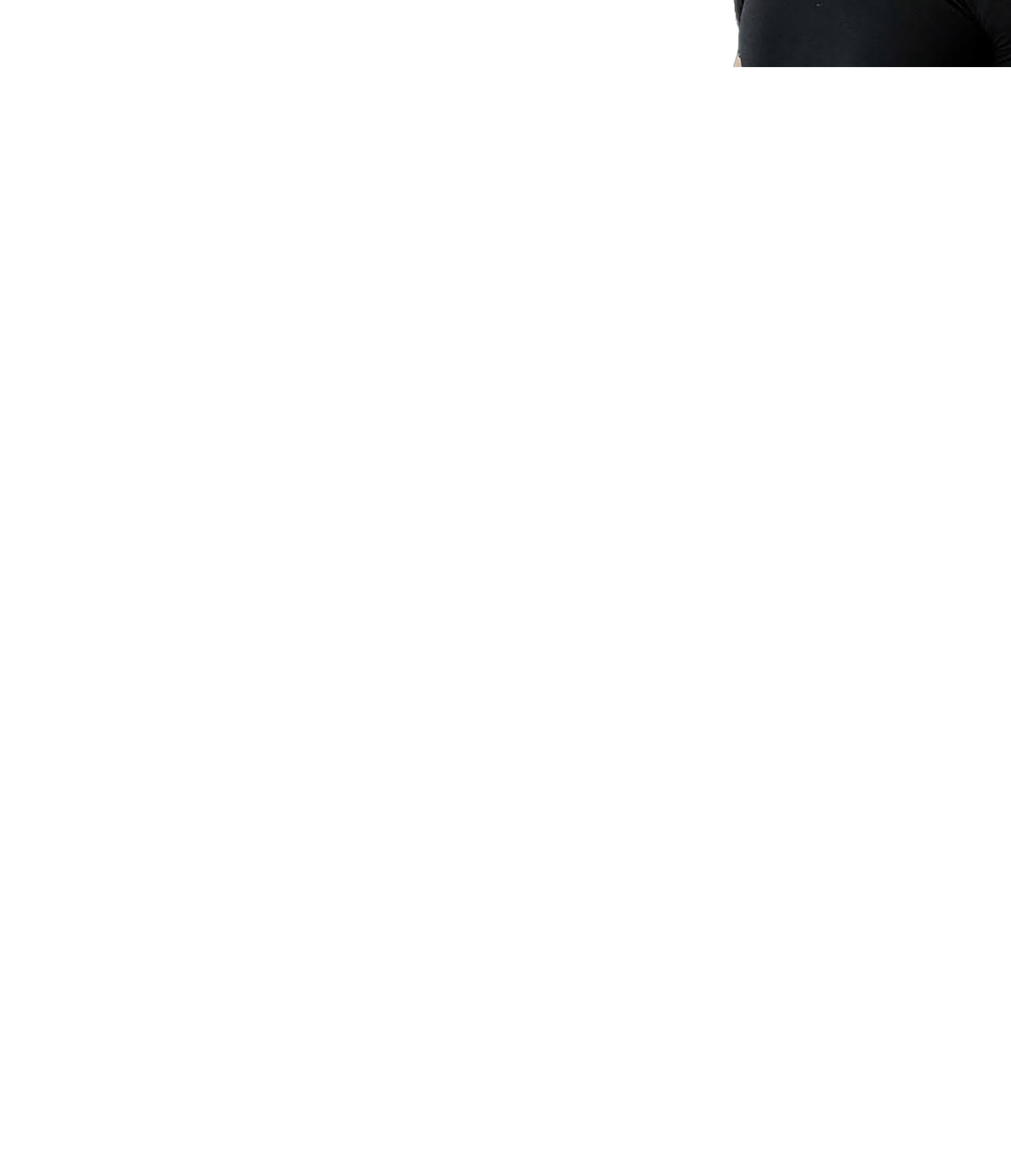
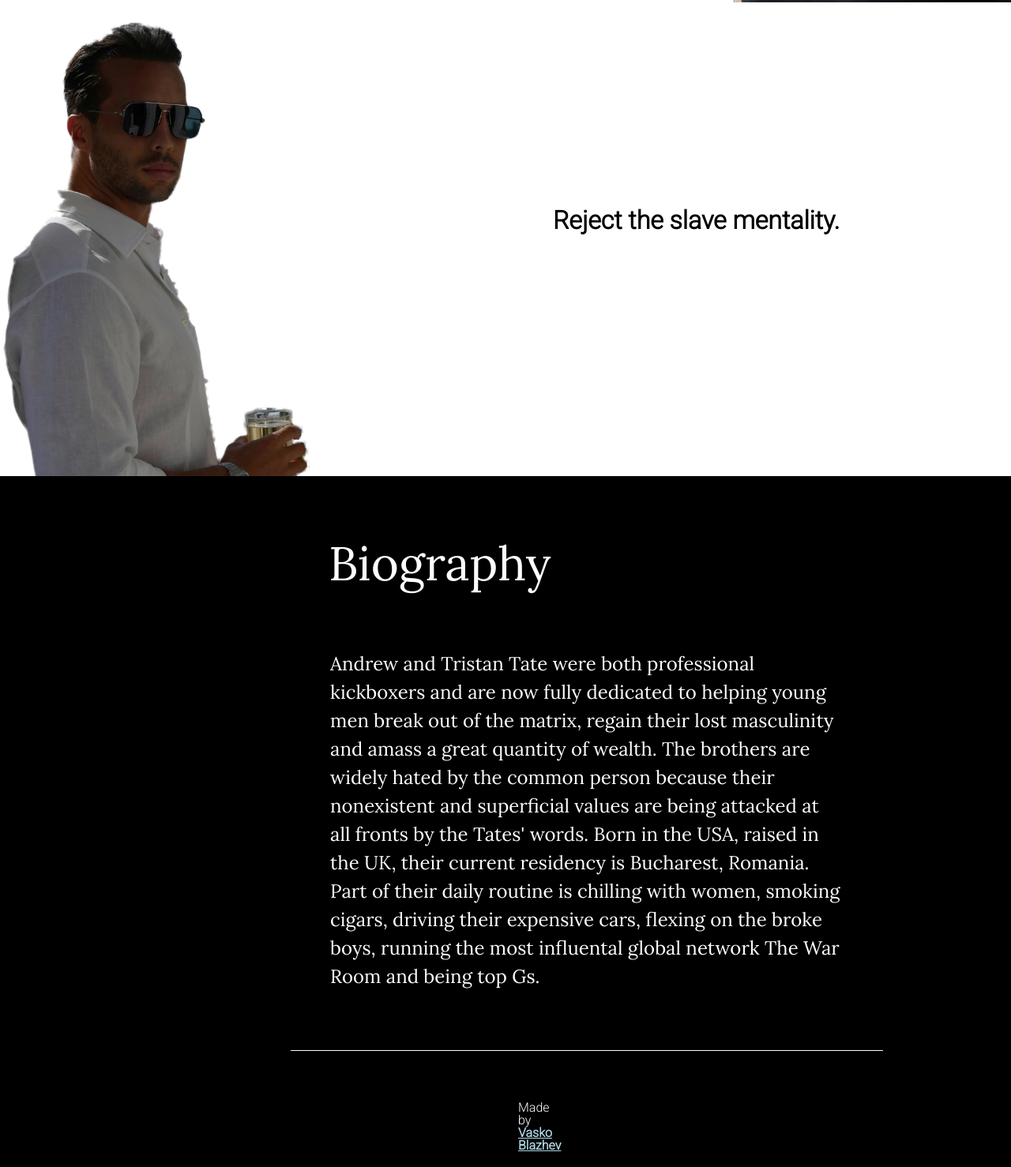
Before and after one commit to sunsesvasko/Andrew-Tate-Tribute-Page, a plain HTML site: page index.html in a window 1280 px wide. Shown: the part 1320-2798 px from the top of the page at 79% size. Before the commit the page ends 1405 px from the top, so only its background shows below. Drawn offline with Linux system fonts and the light colour scheme.

Commit message:
Commit #3? - Final Commit for Now
Added Section 3 & 4

```diff
--- a/index.html
+++ b/index.html
@@ -15,20 +15,34 @@
             </div>
             <a href="https://www.youtube.com/watch?v=leUaKT6VoQY" target="_blank"><i class="fa-solid fa-video" id="fontIcon"></i></a>
         </section>
-        <section class="section__quote">
-            <p class="section__quote__paragraph">
+        <section class="section__quote--andrew">
+            <p class="section__quote__paragraph--andrew">
                 Break out of the matrix.
             </p>
-            <img src="andrew.jpg" alt="Andrew Tate" id="andrewTate">
+            <img src="/andrew.jpg" alt="Andrew Tate" id="andrewTate">
+        </section>
+        <section class="section__quote--tristan">
+            <p class="section__quote__paragraph--tristan">
+                Reject the slave mentality.
+            </p>
+            <img src="/tristan.jpg" alt="Tristan Tate" id="tristanTate">
         </section>
         <section class="section__biography">
-
+            <h1 class="section__biography__header">Biography</h1>
+            <div class="paragraph__wrapper">
+                <p class="section__biography__paragraph">
+                    Andrew and Tristan Tate were both professional kickboxers
+                    and are now fully dedicated to helping young men break out
+                    of the matrix, regain their lost masculinity and amass a great
+                    quantity of wealth. The brothers are widely hated by the common
+                    person because their nonexistent and superficial values are being
+                    attacked at all fronts by the Tates' words. Born in the USA, raised in the UK, their current residency is Bucharest, Romania.
+                    Part of their daily routine is chilling with women, smoking cigars, driving their expensive cars, flexing on the broke boys,
+                    running the most influental global network The War Room and being top Gs.
+                </p>
+            </div>
+            <p class="section__biograpy__creator">Made by <a>Vasko Blazhev</a></p>
         </section>
     </main>
-    <footer>
-        <p>
-
-        </p>
-    </footer>
 </body>
 </html>
--- a/style.css
+++ b/style.css
@@ -44,24 +44,91 @@ body {
 
 /* Section #2 */
 
-.section__quote {
+.section__quote--andrew {
     width: 100%;
     height: 600px;
+    font-weight: bold;
+    position: relative;
+    font-family: 'Roboto', serif;
+    background-color: white;
+}
+
+.section__quote__paragraph--andrew {
+    font-size: 2rem;
+    position: absolute;
+    top: 260px;
+    left: 350px;
+}
+
+#andrewTate {
+    position: absolute;
+    top: 8.4%;
+    left: 62.82%;
+    height: 550px;
+}
+
+/* Section #3 */
+
+.section__quote--tristan {
+    width: 100%;
+    height: 600px;
+    position: relative;
     font-weight: bold;
     font-family: 'Roboto', serif;
     background-color: white;
 }
 
-.section__quote__paragraph {
+.section__quote__paragraph--tristan {
     font-size: 2rem;
     position: absolute;
-    top: 1000px;
-    left: 350px;
+    top: 260px;
+    left: 700px;
 }
 
-#andrewTate {
+#tristanTate {
     position: absolute;
-    top: 106.9%;
-    left: 62.82%;
-    height: 550px;
+    top: 0%;
+    left: -4%;
+    height: 600px;
 }
+
+/* Section #4 */
+
+.section__biography {
+    color: white;
+    width: 100%;
+    height: 875px;
+    position: relative;
+    font-family: 'Lora', serif;
+    background-color: black;
+}
+
+.section__biography__header {
+    padding: 5rem 26rem;
+    font-size: 3.75rem;
+}
+
+
+.paragraph__wrapper {
+    width: 750px;
+    margin: 0rem 23rem;
+    border-bottom: 1px solid white;
+}
+
+.section__biography__paragraph {
+    width: 650px;
+    margin: 0px auto 75px auto;
+    font-size: 1.5rem;
+    line-height: 1.5;
+}
+
+.section__biograpy__creator {
+    margin: 4rem 41rem;
+    font-family: 'Roboto', serif;
+}
+
+.section__biograpy__creator a {
+    color: lightblue;
+    font-weight: bold;
+    text-decoration:underline;
+}
```
Also changed, not shown: tristan.jpg (added).
